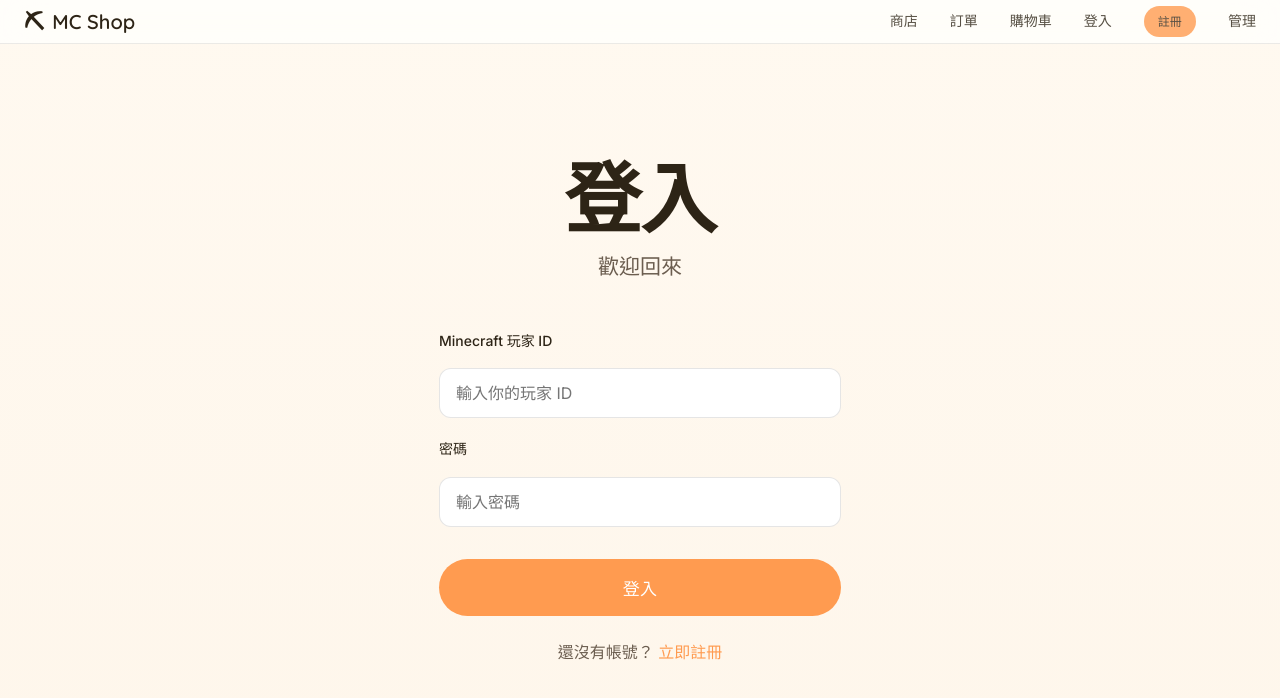
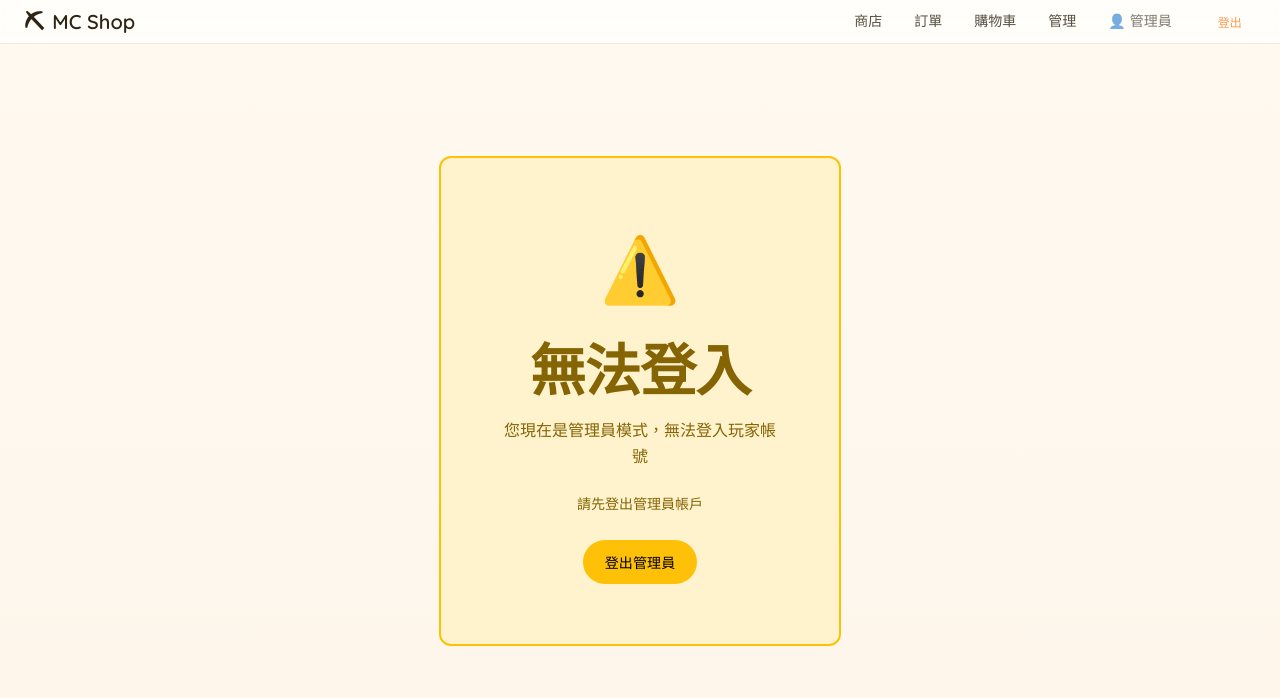
Before and after one commit to alvin1999214/minecraft-shop, a React (Vite) app in the folder web/: page /login in a window 1280 px wide. Shown: the top 698 px of the page. Built offline with nearby package versions, Linux system fonts and the light colour scheme; sample sign-in values are in the browser's storage.

Commit message:
Update: Block Admin Login

```diff
--- a/web/src/components/NavBar.jsx
+++ b/web/src/components/NavBar.jsx
@@ -4,11 +4,18 @@ import { Link } from 'react-router-dom'
 export default function NavBar({cartCount = 0}){
   const isAdmin = typeof window !== 'undefined' && localStorage.getItem('admin_token');
   const playerid = typeof window !== 'undefined' ? localStorage.getItem('playerid') : null;
+
   const handleLogout = () => {
     localStorage.removeItem('token');
     localStorage.removeItem('playerid');
     window.location.href = '/';
   };
+
+  const handleAdminLogout = () => {
+    localStorage.removeItem('admin_token');
+    window.location.href = '/';
+  };
+
   return (
     <nav className="nav">
       <div className="brand">
@@ -22,7 +29,19 @@ export default function NavBar({cartCount = 0}){
         <Link to="/cart" className="nav-link">
           購物車{cartCount > 0 && ` (${cartCount})`}
         </Link>
-        {playerid ? (
+        {isAdmin ? (
+          <>
+            <Link to="/admin" className="nav-link">管理</Link>
+            <span className="nav-link" style={{opacity:0.6}}>👤 管理員</span>
+            <button
+              className="btn ghost"
+              style={{padding:'6px 14px',fontSize:12}}
+              onClick={handleAdminLogout}
+            >
+              登出
+            </button>
+          </>
+        ) : playerid ? (
           <>
             <span className="nav-link" style={{opacity:0.6}}>{playerid}</span>
             <Link to="/change-password" className="nav-link" style={{fontSize:12}}>
@@ -42,7 +61,6 @@ export default function NavBar({cartCount = 0}){
             <Link to="/register" className="btn" style={{padding:'6px 14px',fontSize:12}}>註冊</Link>
           </>
         )}
-        {isAdmin && <Link to="/admin" className="nav-link">管理</Link>}
       </div>
     </nav>
   )
--- a/web/src/pages/CartPage.jsx
+++ b/web/src/pages/CartPage.jsx
@@ -7,6 +7,12 @@ export default function CartPage(){
   const [loading,setLoading]=useState(true);
   const navigate=useNavigate();
   useEffect(()=>{(async()=>{
+    const isAdmin = localStorage.getItem('admin_token');
+    if(isAdmin) {
+      alert('管理員模式下無法使用購物車，請先登出管理員');
+      navigate('/admin');
+      return;
+    }
     const token = localStorage.getItem('token');
     const playerid = localStorage.getItem('playerid');
     if(!token || !playerid){
--- a/web/src/pages/LoginPage.jsx
+++ b/web/src/pages/LoginPage.jsx
@@ -7,6 +7,7 @@ export default function LoginPage(){
   const [password,setPassword]=useState('');
   const [loading,setLoading]=useState(false);
   const navigate=useNavigate();
+  const isAdmin = typeof window !== 'undefined' && localStorage.getItem('admin_token');
   const handleSubmit=async(e)=>{
     e.preventDefault();
     setLoading(true);
@@ -22,6 +23,42 @@ export default function LoginPage(){
       setLoading(false);
     }
   }
+
+  if(isAdmin) {
+    return (
+      <section className="section">
+        <div className="container-narrow" style={{maxWidth:450}}>
+          <div style={{
+            textAlign:'center',
+            padding:60,
+            background:'#fff3cd',
+            borderRadius:12,
+            border:'2px solid #ffc107'
+          }}>
+            <div style={{fontSize:64,marginBottom:20}}>⚠️</div>
+            <h2 style={{marginBottom:16,color:'#856404'}}>無法登入</h2>
+            <p style={{fontSize:16,color:'#856404',marginBottom:24}}>
+              您現在是管理員模式，無法登入玩家帳號
+            </p>
+            <p style={{fontSize:14,color:'#856404',marginBottom:24}}>
+              請先登出管理員帳戶
+            </p>
+            <button
+              className="btn"
+              onClick={() => {
+                localStorage.removeItem('admin_token');
+                window.location.href = '/login';
+              }}
+              style={{background:'#ffc107',color:'#000'}}
+            >
+              登出管理員
+            </button>
+          </div>
+        </div>
+      </section>
+    )
+  }
+
   return (
     <section className="section">
       <div className="container-narrow" style={{maxWidth:450}}>
--- a/web/src/pages/OrderHistoryPage.jsx
+++ b/web/src/pages/OrderHistoryPage.jsx
@@ -9,6 +9,12 @@ export default function OrderHistoryPage(){
   const [error,setError]=useState('');
   const navigate=useNavigate();
   useEffect(()=>{(async()=>{
+    const isAdmin = localStorage.getItem('admin_token');
+    if(isAdmin) {
+      alert('管理員模式下無法查看玩家訂單，請先登出管理員');
+      navigate('/admin');
+      return;
+    }
     const token = localStorage.getItem('token');
     const playerid = localStorage.getItem('playerid');
     console.log('OrderHistoryPage - checking auth:', { hasToken: !!token, hasPlayerid: !!playerid });
--- a/web/src/pages/RegisterPage.jsx
+++ b/web/src/pages/RegisterPage.jsx
@@ -8,6 +8,7 @@ export default function RegisterPage(){
   const [confirm,setConfirm]=useState('');
   const [loading,setLoading]=useState(false);
   const navigate=useNavigate();
+  const isAdmin = typeof window !== 'undefined' && localStorage.getItem('admin_token');
   const handleSubmit=async(e)=>{
     e.preventDefault();
     if(password!==confirm){
@@ -24,6 +25,41 @@ export default function RegisterPage(){
     }finally{
       setLoading(false);
     }
+  }
+
+  if(isAdmin) {
+    return (
+      <section className="section">
+        <div className="container-narrow" style={{maxWidth:450}}>
+          <div style={{
+            textAlign:'center',
+            padding:60,
+            background:'#fff3cd',
+            borderRadius:12,
+            border:'2px solid #ffc107'
+          }}>
+            <div style={{fontSize:64,marginBottom:20}}>⚠️</div>
+            <h2 style={{marginBottom:16,color:'#856404'}}>無法註冊</h2>
+            <p style={{fontSize:16,color:'#856404',marginBottom:24}}>
+              您現在是管理員模式，無法註冊玩家帳號
+            </p>
+            <p style={{fontSize:14,color:'#856404',marginBottom:24}}>
+              請先登出管理員帳戶
+            </p>
+            <button
+              className="btn"
+              onClick={() => {
+                localStorage.removeItem('admin_token');
+                window.location.href = '/register';
+              }}
+              style={{background:'#ffc107',color:'#000'}}
+            >
+              登出管理員
+            </button>
+          </div>
+        </div>
+      </section>
+    )
   }
 
   return (
```
